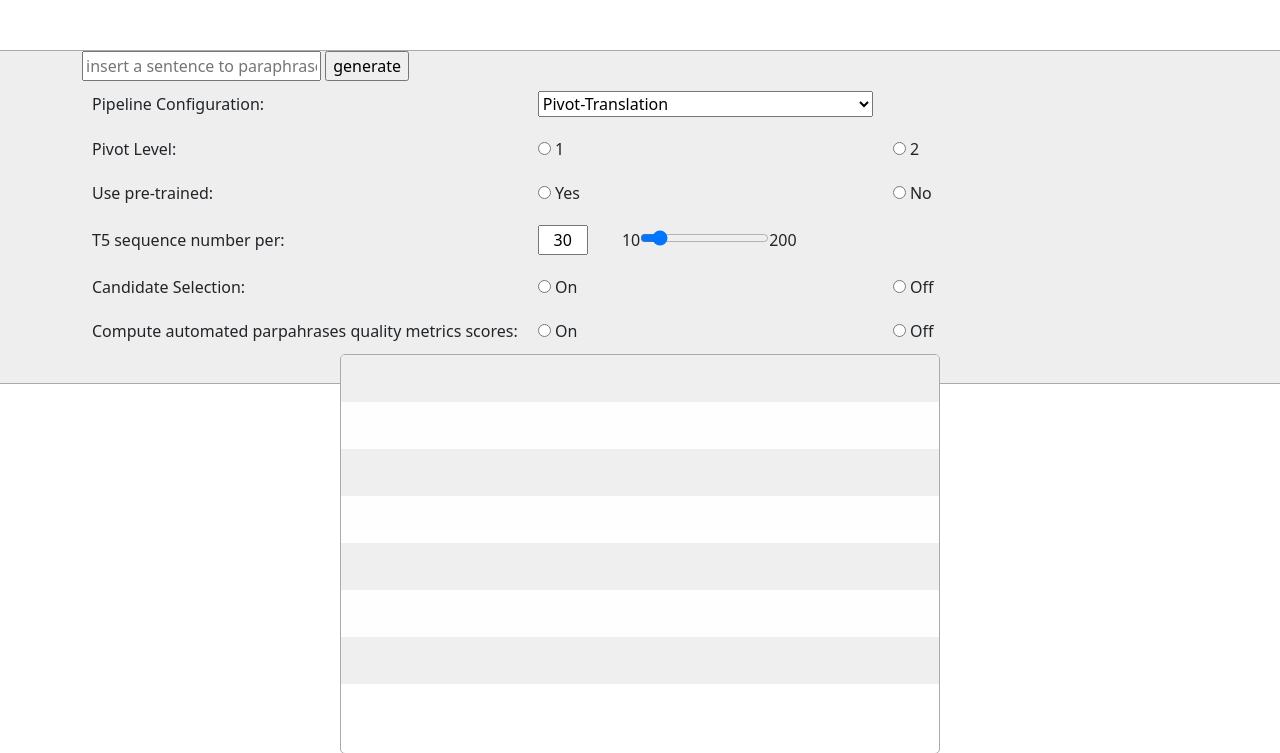
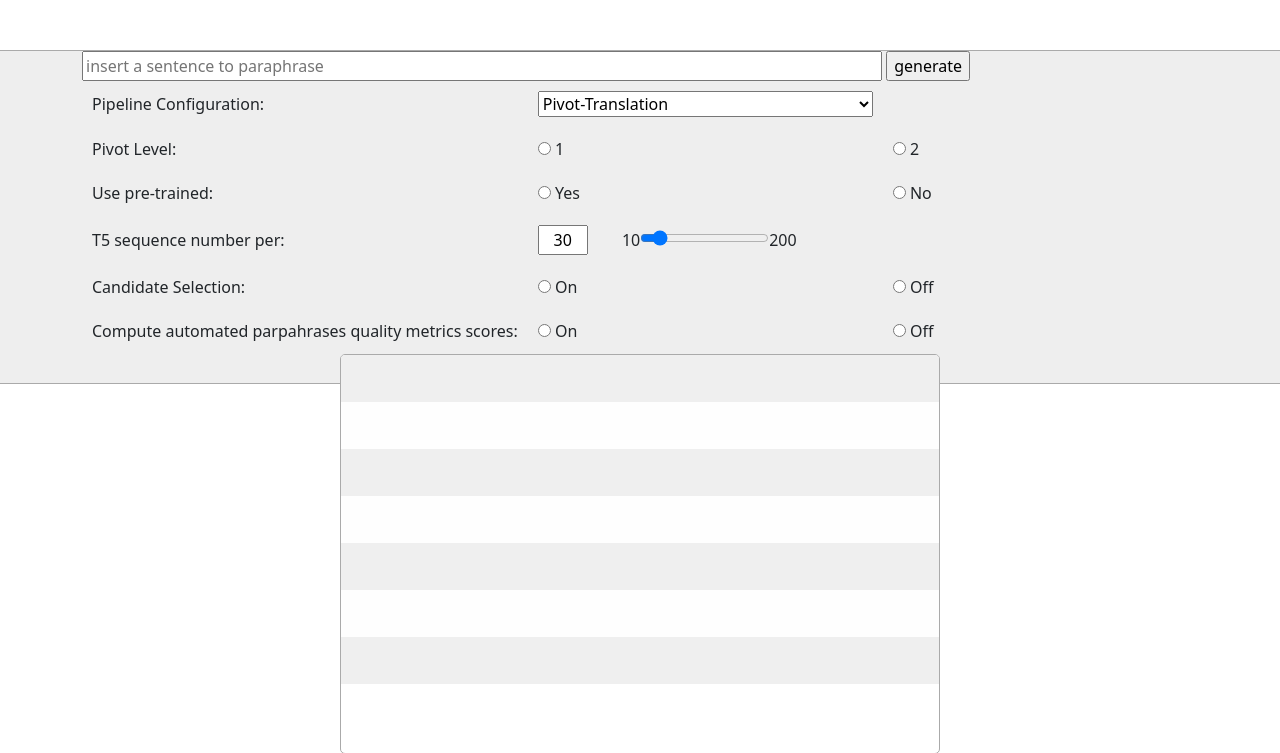
Before and after one commit to AudayBerro/automatedParaphrase, a Flask app: page / in a window 1280 px wide. Shown: the top 753 px of the page. Run offline with Flask 2, Linux system fonts and the light colour scheme.

Commit message:
expand user input width

```diff
--- a/static/css/style.css
+++ b/static/css/style.css
@@ -20,7 +20,9 @@
     margin: 30px 0 10px;
     padding: 0 20px;
 }
-
+.user_sentence{
+    width:800px;
+}
 .result{
     width: 600px;
     min-height: 400px;
--- a/templates/index.html
+++ b/templates/index.html
@@ -14,7 +14,7 @@
         <div class="head">
             <form id="mainform">
                 <div class="container ">
-                    <input type="text" name="user_utterance"  placeholder="insert a sentence to paraphrase" />
+                    <input type="text" name="user_utterance"  placeholder="insert a sentence to paraphrase" class="user_sentence"/>
                     <input type="submit" value="generate" />
                 </div>
                 <div class="container ">
```
